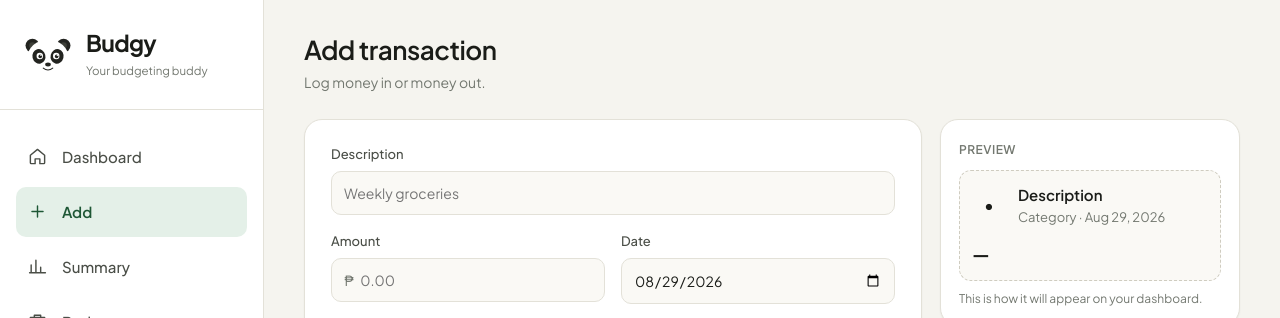
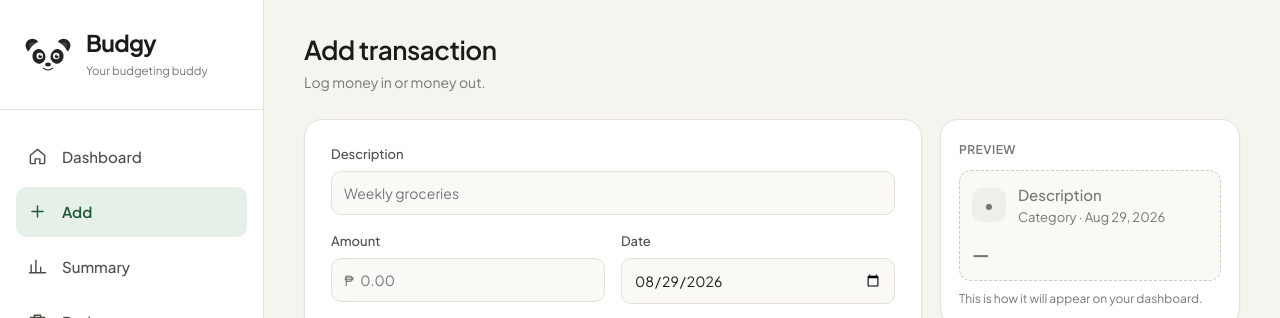
Before and after one commit to Caelusary/midterm-project-webdvt, a React (Vite) app: page /add in a window 1280 px wide. Shown: the top 318 px of the page. Built offline with nearby package versions, Linux system fonts and the light colour scheme.

Commit message:
style(css): dropped three dead rules and styled the neutral preview row

```diff
--- a/src/index.css
+++ b/src/index.css
@@ -205,10 +205,6 @@ a { color: var(--accent-text); }
 .settings-head .page-sub { margin: 0; }
 .settings-control { width: 220px; }
 
-.settings-form { display: flex; flex-direction: column; gap: 14px; margin-top: 14px; max-width: 560px; }
-
-.success { margin: 0; color: var(--income); font-size: 13px; font-weight: 500; }
-
 
 .content { padding: 34px 40px 80px; max-width: 1080px; width: 100%; }
 
@@ -332,7 +328,6 @@ a { color: var(--accent-text); }
 .button-danger { color: var(--expense); border-color: var(--expense); background: transparent; }
 .button-danger:hover { background: var(--expense-soft); }
 
-.button-block { width: 100%; }
 .button:disabled { opacity: 0.55; cursor: not-allowed; transform: none; }
 
 .icon-button {
@@ -465,7 +460,7 @@ a { color: var(--accent-text); }
 
 .field-row { display: grid; grid-template-columns: repeat(2, minmax(0, 1fr)); gap: 16px; }
 
-label { font-size: 13px; font-weight: 500; color: var(--text-soft); }
+label, .field-label { font-size: 13px; font-weight: 500; color: var(--text-soft); }
 
 input, textarea {
   width: 100%;
@@ -645,6 +640,8 @@ textarea { resize: vertical; }
 
 .row-badge.is-income { background: var(--income-soft); color: var(--income); }
 .row-badge.is-expense { background: var(--expense-soft); color: var(--expense); }
+/* Nothing chosen yet — the preview row must not imply income or expense. */
+.row-badge.is-unset { background: var(--surface-3); color: var(--muted); }
 
 .row-main { display: flex; flex-direction: column; min-width: 0; }
 
@@ -657,6 +654,8 @@ textarea { resize: vertical; }
 
 .row-meta { font-size: 13px; color: var(--muted); }
 .row-amount { font-weight: 700; font-variant-numeric: tabular-nums; white-space: nowrap; }
+.row-amount.is-unset { color: var(--muted); }
+.row-title.is-placeholder { color: var(--muted); font-weight: 500; }
 
 /* ---------- detail ---------- */
 
@@ -1290,7 +1289,7 @@ textarea { resize: vertical; }
 
 .breakdown { list-style: none; margin: 0; padding: 0; display: flex; flex-direction: column; gap: 18px; }
 
-/* Insights' category lines: not clickable, so they tint without lifting. */
+/* Summary's category lines: not clickable, so they tint without lifting. */
 .breakdown-item {
   padding: 10px 12px;
   margin: -4px -12px;
```
